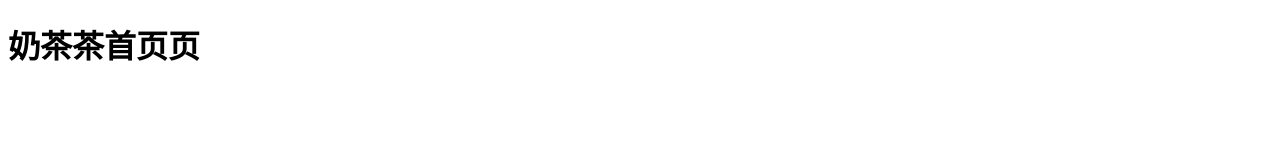
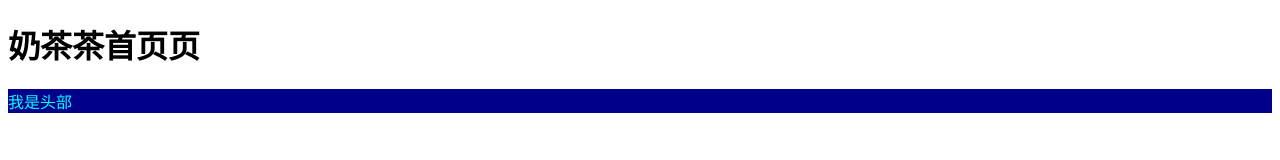
Before and after one commit to Astrid2019/-, a plain HTML site: page src/index.html in a window 1280 px wide. Drawn offline with Linux system fonts and the light colour scheme.

```diff
--- a/src/index.html
+++ b/src/index.html
@@ -5,9 +5,15 @@
     <meta name="viewport" content="width=device-width, initial-scale=1.0">
     <meta http-equiv="X-UA-Compatible" content="ie=edge">
     <title>首页</title>
+    <style>
+    header{
+        background: darkblue;
+        color:cyan;
+    }
+    </style>
 </head>
 <body>
     <h1>奶茶茶首页页</h1>
-
+    <header>我是头部</header>
 </body>
 </html>
```
